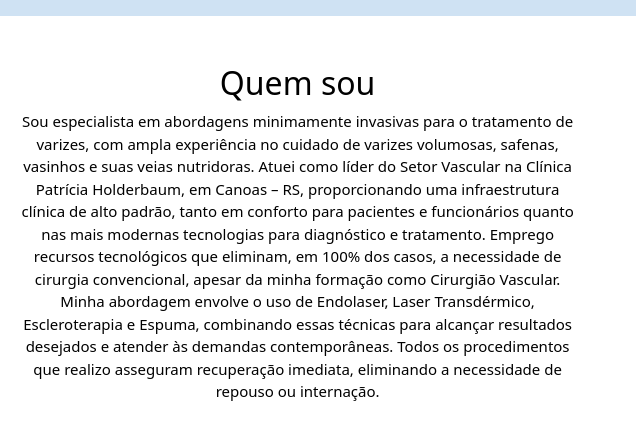
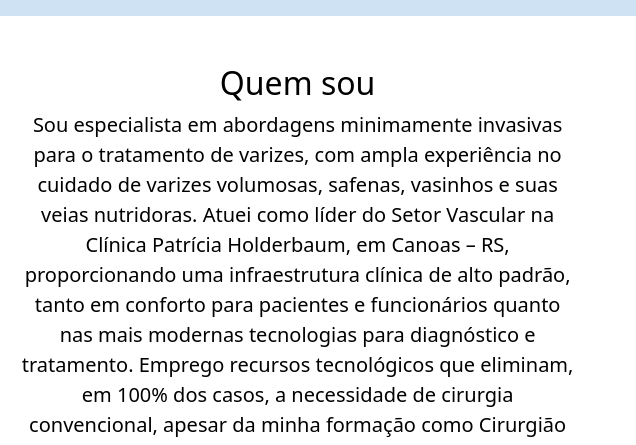
Before and after one commit to cirurgiaovascular/cirurgiaovascular.github.io, a plain HTML site: page index.html in a window 1280 px wide. Shown: the part 280-725 px from the top of the page, 644-1280 px from the left. Drawn offline with nearby package versions, Linux system fonts and the light colour scheme.

Commit message:
Update index.html

```diff
--- a/index.html
+++ b/index.html
@@ -82,7 +82,7 @@
         </div>
         <div class="text-column-right">
           <h2>Quem sou</h2>
-          <p style="font-size: 15px;">Sou especialista em abordagens minimamente invasivas para o tratamento de varizes, com ampla experiência no cuidado de varizes volumosas, safenas, vasinhos e suas veias nutridoras. Atuei como líder do Setor Vascular na Clínica Patrícia Holderbaum, em Canoas – RS, proporcionando uma infraestrutura clínica de alto padrão, tanto em conforto para pacientes e funcionários quanto nas mais modernas tecnologias para diagnóstico e tratamento.
+          <p style="font-size: 20px;">Sou especialista em abordagens minimamente invasivas para o tratamento de varizes, com ampla experiência no cuidado de varizes volumosas, safenas, vasinhos e suas veias nutridoras. Atuei como líder do Setor Vascular na Clínica Patrícia Holderbaum, em Canoas – RS, proporcionando uma infraestrutura clínica de alto padrão, tanto em conforto para pacientes e funcionários quanto nas mais modernas tecnologias para diagnóstico e tratamento.
 
             Emprego recursos tecnológicos que eliminam, em 100% dos casos, a necessidade de cirurgia convencional, apesar da minha formação como Cirurgião Vascular. Minha abordagem envolve o uso de Endolaser, Laser Transdérmico, Escleroterapia e Espuma, combinando essas técnicas para alcançar resultados desejados e atender às demandas contemporâneas. Todos os procedimentos que realizo asseguram recuperação imediata, eliminando a necessidade de repouso ou internação.</p>
         </div>
```
